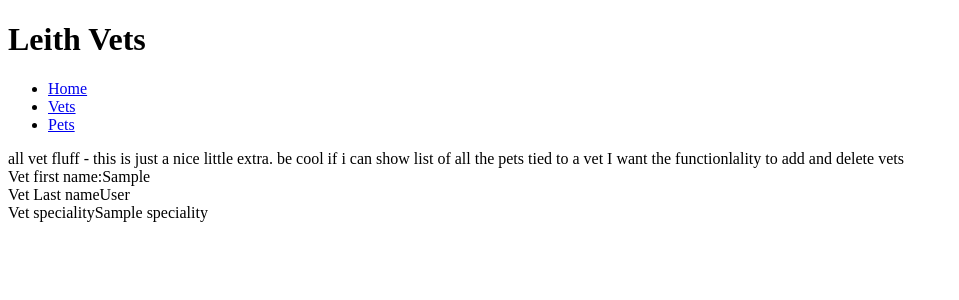
After one commit to adammac87/Hogwarts-Menagerie-Project, a Flask app: page /vets/1 in a window 1280 px wide. The commit adds this page. Shown: the top 300 px of the page, without its empty margins (0-959 px from the left). Run offline with Flask 2, Linux system fonts and the light colour scheme; a database or web service that is not in the repository returns one stand-in record (values such as "Sample title"); some libraries are stand-ins or nearby versions.

Commit message:
added vet controller

```diff
--- a/app.py
+++ b/app.py
@@ -5,6 +5,7 @@ from controllers.vet_controller import vets_blueprint
 app = Flask(__name__)
 
 app.register_blueprint(pets_blueprint)
+app.register_blueprint(vets_blueprint)
 
 @app.route('/')
 def home():
--- a/controllers/vet_controller.py
+++ b/controllers/vet_controller.py
@@ -5,3 +5,15 @@ from repositories import pet_repository
 from models.pet import Pet
 
 vets_blueprint = Blueprint("vets",__name__)
+
+
+@vets_blueprint.route("/vets")
+def show_all_vets():
+    vets = vet_repository.select_all_vets()
+    return render_template('vets/index.html', all_vets=vets)
+
+
+@vets_blueprint.route("/vets/<id>", methods=['GET'])
+def show_vet(id):
+    vet = vet_repository.select_vet(id)
+    return render_template('vets/show.html', vet=vet)
--- a/templates/index.html
+++ b/templates/index.html
@@ -1,4 +1,7 @@
 {% extends "base.html" %}
 {% block content %}
 lots of fluff
+main site
+
+lots of css
 {% endblock %}
--- a/templates/pets/index.html
+++ b/templates/pets/index.html
@@ -1,6 +1,6 @@
 {% extends "base.html" %}
 {% block content %}
-all fluff
+all fluff - a nice view of all pets. maybe with pics?
 
 <li><a href="/pets/new">New Pet</a></li>
     <br>
--- a/templates/pets/show.html
+++ b/templates/pets/show.html
@@ -1,6 +1,6 @@
 {% extends "base.html" %}
 {% block content %}
-show  fluff
+show  fluff - this is my individual pet view. be nice to have a seperate link to notes. maybe add a pic?
 
 <div>
     {{pet.name}}<br>{{pet.breed}}<br>{{pet.gender}}<br>{{pet.birthday}}<br>{{pet.owner_name}}<br>{{pet.contact_details}}<br>{{pet.notes}}<br>{{pet.vet.first_name}}<br>{{pet.vet.last_name}}
--- /dev/null
+++ b/templates/vets/show.html
@@ -0,0 +1,12 @@
+{% extends "base.html" %}
+{% block content %}
+all vet fluff - this is just a nice little extra. be cool if i can show list of all the pets tied to a vet
+I want the functionlality to add and delete vets
+
+<div>
+    Vet first name:{{vet.first_name}}<br>
+    Vet Last name{{vet.last_name}}<br>
+    Vet speciality{{vet.speciality}}
+</div>
+
+{% endblock %}
```
Also changed, not shown: templates/vets/index.html (added, +23 -0 lines).
